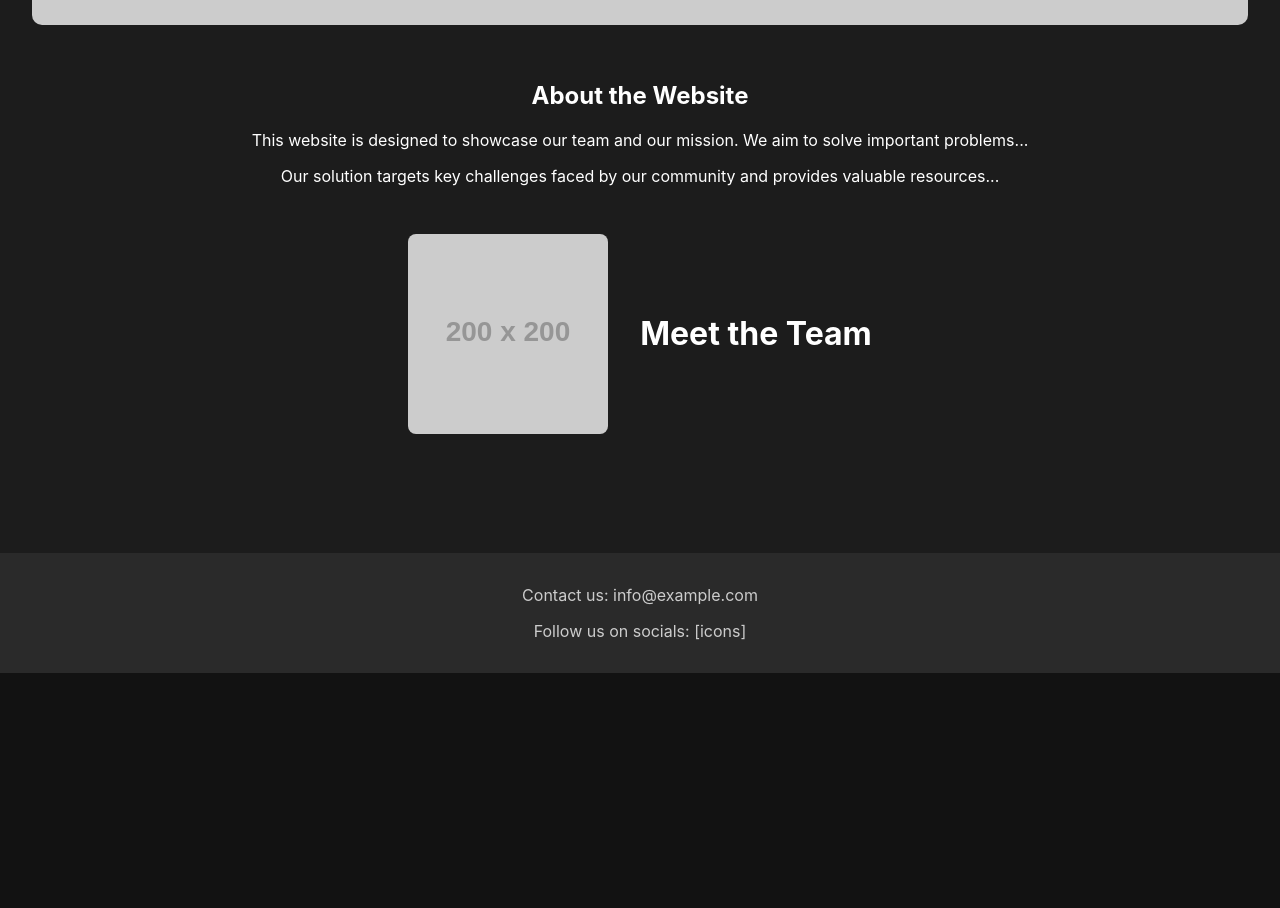
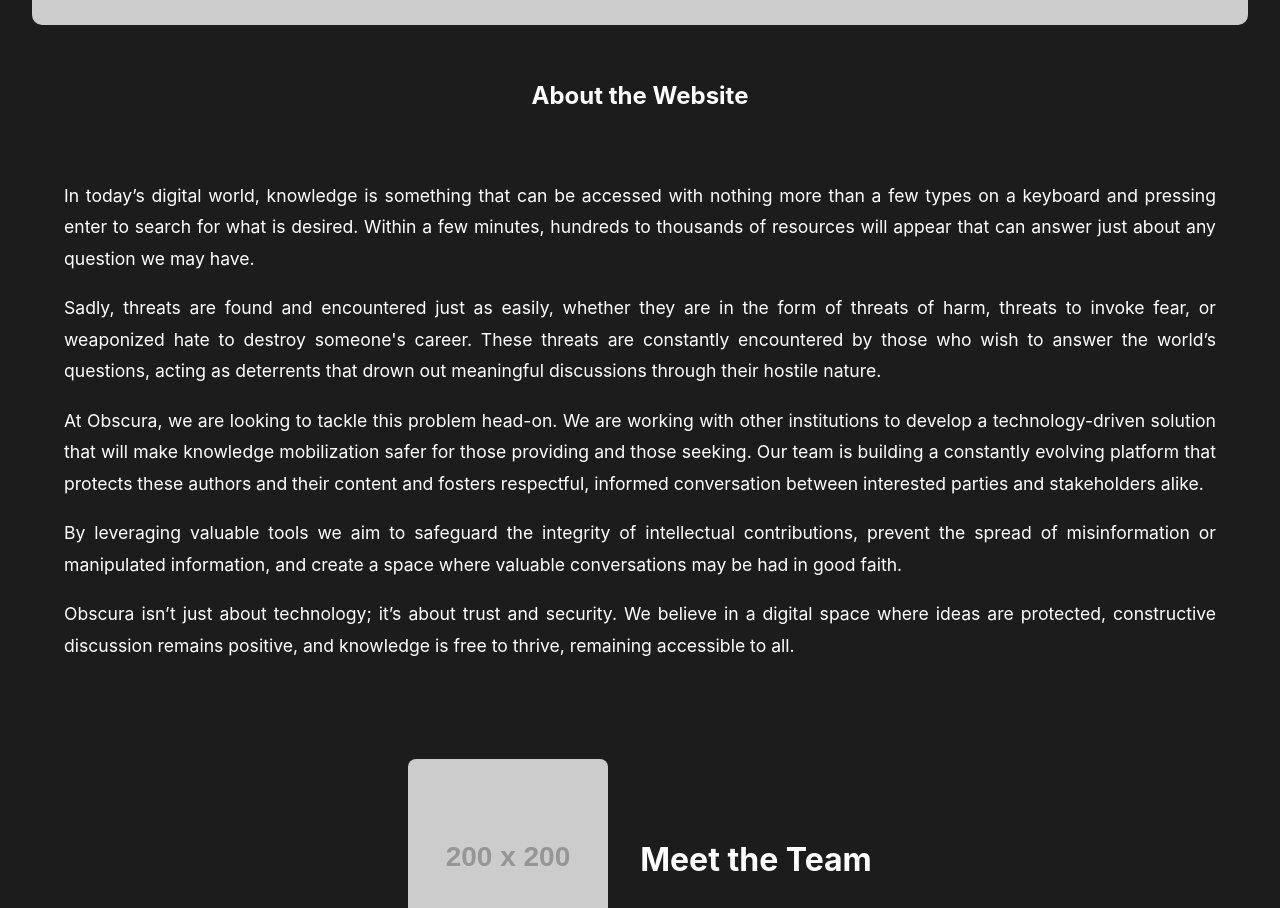
Before and after one commit to Harshil-K/KnowledgeMobilization, a React (Create React App) app in the folder kmob/: page / in a window 1280 px wide. Shown: the part 440-1348 px from the top of the page. Before the commit the page ends 1113 px from the top, so only its background shows below. Built offline with nearby package versions, Linux system fonts and the light colour scheme.

Commit message:
added text about the website

```diff
--- a/kmob/src/pages/MainPage.jsx
+++ b/kmob/src/pages/MainPage.jsx
@@ -10,8 +10,31 @@ function MainPage() {
 
         <section className="about-section">
           <h2>About the Website</h2>
-          <p>This website is designed to showcase our team and our mission. We aim to solve important problems...</p>
-          <p>Our solution targets key challenges faced by our community and provides valuable resources...</p>
+          <div className="about-obscura">
+  <p>
+    In today’s digital world, knowledge is something that can be accessed with nothing more than a few types on a keyboard and pressing enter to search for what is desired.
+    Within a few minutes, hundreds to thousands of resources will appear that can answer just about any question we may have.
+  </p>
+
+  <p>
+    Sadly, threats are found and encountered just as easily, whether they are in the form of threats of harm, threats to invoke fear, or weaponized hate to destroy someone's career. These threats are constantly encountered by those who wish to answer the world’s questions, acting as deterrents that drown out meaningful discussions through their hostile nature.
+  </p>
+
+  <p>
+    At Obscura, we are looking to tackle this problem head-on. We are working with other institutions to develop a technology-driven solution that will make knowledge mobilization safer for those providing and those seeking. Our team is building a constantly evolving platform that protects these authors and their content and fosters respectful, informed conversation between interested parties and stakeholders alike.
+  </p>
+
+  <p>
+    By leveraging valuable tools we aim to safeguard the integrity of intellectual contributions, prevent the spread of misinformation or manipulated information, and create a space where valuable conversations may be had in good faith.
+  </p>
+
+  <p>
+    Obscura isn’t just about technology; it’s about trust and security. We believe in a digital space where ideas are protected, constructive discussion remains positive, and knowledge is free to thrive, remaining accessible to all.
+  </p>
+</div>
+
+
+
         </section>
 
         <section className="team-section">
--- a/kmob/src/styling/MainPage.css
+++ b/kmob/src/styling/MainPage.css
@@ -17,6 +17,17 @@
     margin-bottom: 3rem;
   }
 
+  .about-obscura {
+    max-width: 1300px;
+    margin: 0 auto;
+    padding: 2rem;
+    text-align: justify;
+    color: white;
+    font-size: 1.1rem;
+    line-height: 1.8;
+  }
+
+
   .team-section {
     display: flex;
     align-items: center;
```
